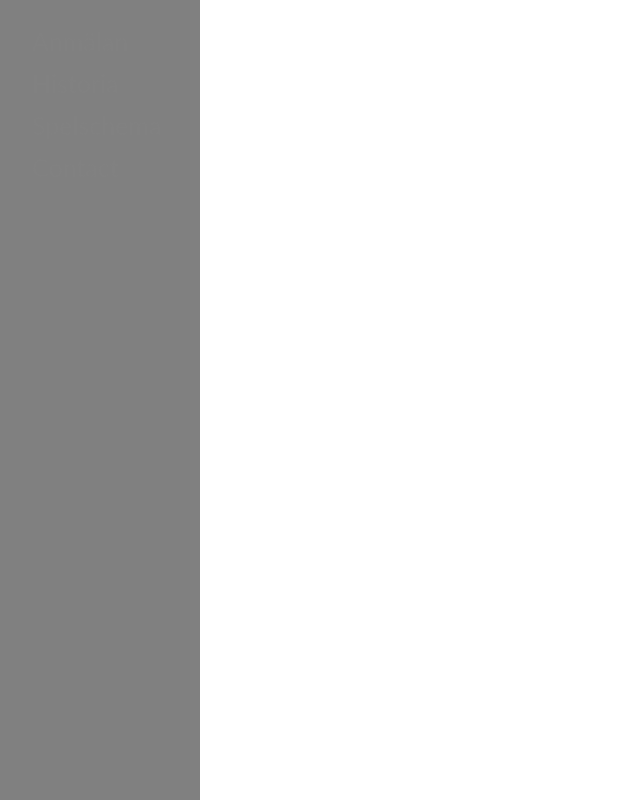
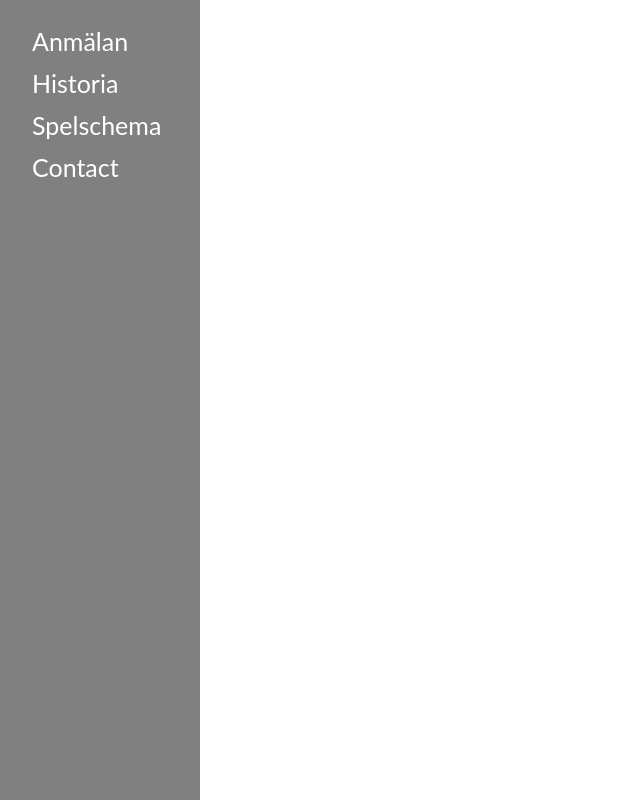
Before and after one commit to toyranni/Lainiocupen.github.io, a plain HTML site: page index.html in a window 1280 px wide. Shown: the whole page, without its empty margins (0-640 px from the left). Drawn offline with Linux system fonts and the light colour scheme.

Commit message:
Update index.html

```diff
--- a/index.html
+++ b/index.html
@@ -23,7 +23,7 @@ body {
   padding: 6px 6px 6px 32px;
   text-decoration: none;
   font-size: 25px;
-  color: #818181;
+  color: #FFFFFF;
   display: block;
 }
 
```
